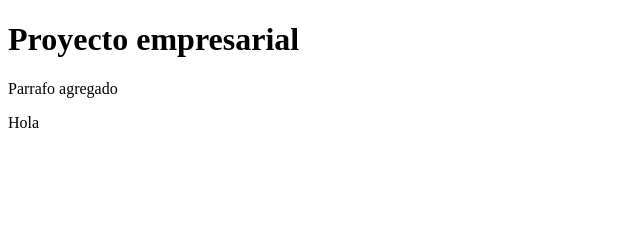
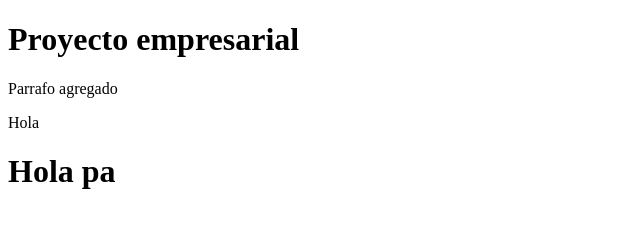
Before and after one commit to HerrArtyom/PracticaGit, a plain HTML site: page index.html in a window 1280 px wide. Shown: the whole page, without its empty margins (0-640 px from the left). Drawn offline with Linux system fonts and the light colour scheme.

Commit message:
Update index.html

```diff
--- a/index.html
+++ b/index.html
@@ -11,4 +11,8 @@
   <p>Parrafo agregado</p>
   <p>Hola</p>
 </body>
+
+<body>
+  <h1>Hola pa</h1>
+
 </html>
```
